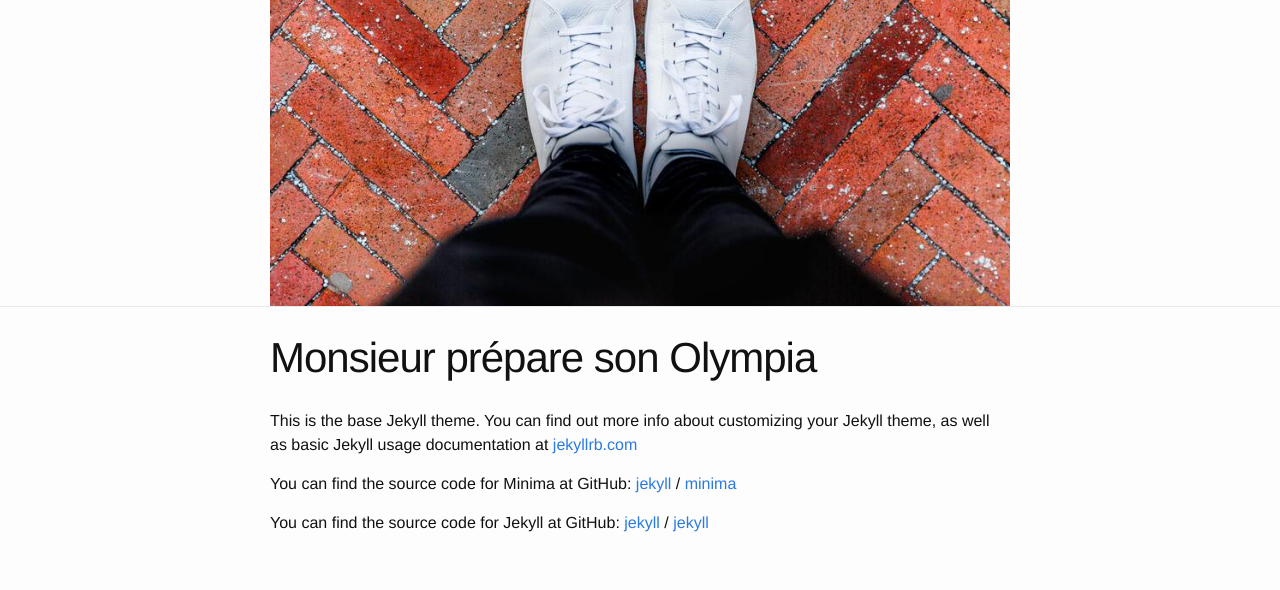
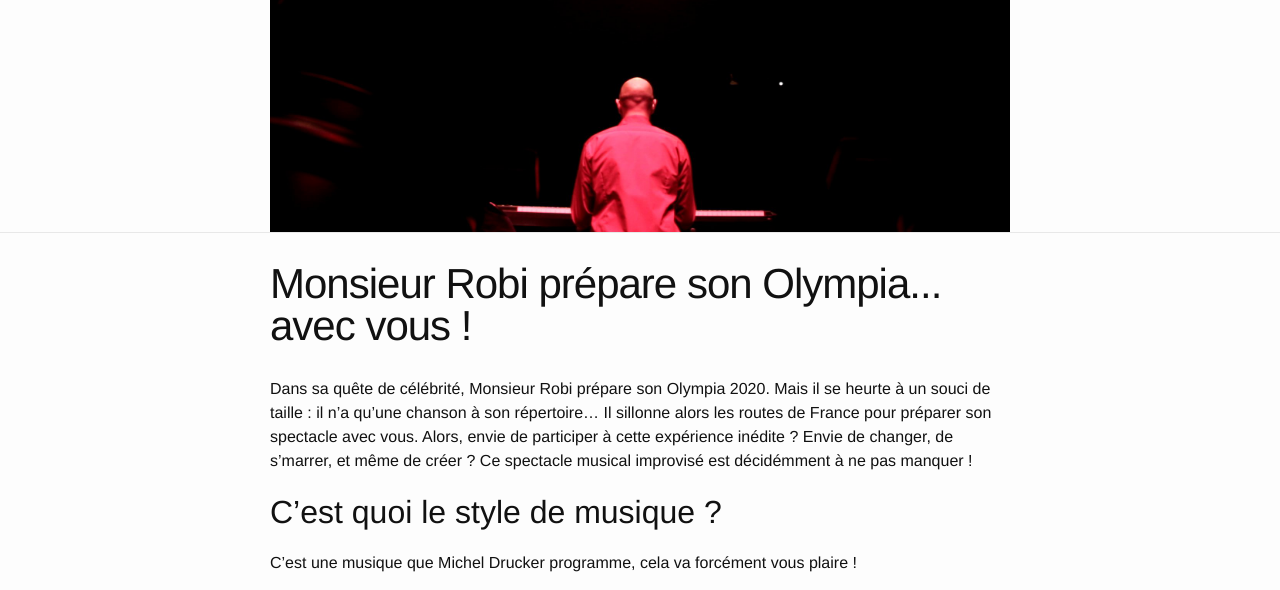
Before and after one commit to MonsieurRobi/monsieurrobi.github.io, a Jekyll site: the page built from 1-olympia.md, in a window 1280 px wide and 1400 px high, scrolled down 248 px. Shown: the top 590 px of the window. Built offline with Jekyll 4.4.1, drawn with Linux system fonts in a browser that asks for light colours; some of the changed text lies outside the part shown; grey boxes are pictures that could not be loaded.

Commit message:
add robi activites

```diff
--- /dev/null
+++ b/1-olympia.md
@@ -0,0 +1,36 @@
+---
+layout: page
+title: Monsieur Robi prépare son Olympia
+image: "robi_back.jpg"
+subtitle: Monsieur Robi prépare son Olympia... avec vous !
+permalink: /olympia/
+show_in_menu: true
+---
+Dans sa quête de célébrité, Monsieur Robi prépare son Olympia 2020. Mais il se heurte à un souci de taille : il n'a qu'une chanson à son répertoire... Il sillonne alors les routes de France pour préparer son spectacle avec vous. Alors, envie de participer à cette expérience inédite ? Envie de changer, de s'marrer, et même de créer ? Ce spectacle musical improvisé est décidémment à ne pas manquer !
+
+## C'est quoi le style de musique ?
+
+C'est une musique que Michel Drucker programme, cela va forcément vous plaire !
+
+<iframe width="560" height="315" src="https://www.youtube.com/embed/3s6wtXFY4H8?start=39" title="YouTube video player" frameborder="0" allow="accelerometer; autoplay; clipboard-write; encrypted-media; gyroscope; picture-in-picture" allowfullscreen=""></iframe>
+
+## "Ce n'est pas une référence pour moi Michel Drucker"
+
+C'est un concours de circonstance qui a amené Monsieur Robi sur le plateau de Vivement Dimanche.
+Voici d'autres chansons extraites de son album _Pommes de terre_
+
+<iframe width="100%" height="400" scrolling="no" frameborder="no" allow="autoplay" src="https://w.soundcloud.com/player/?url=https%3A//api.soundcloud.com/playlists/6794746&color=%23ff5500&auto_play=false&hide_related=false&show_comments=true&show_user=true&show_reposts=false&show_teaser=true&visual=true"></iframe><div style="font-size: 10px; color: #cccccc;line-break: anywhere;word-break: normal;overflow: hidden;white-space: nowrap;text-overflow: ellipsis; font-family: Interstate,Lucida Grande,Lucida Sans Unicode,Lucida Sans,Garuda,Verdana,Tahoma,sans-serif;font-weight: 100;"><a href="https://soundcloud.com/robiandco" title="Monsieur Robi" target="_blank" style="color: #cccccc; text-decoration: none;">Monsieur Robi</a> · <a href="https://soundcloud.com/robiandco/sets/pommes-de-terre" title="Pommes de terre" target="_blank" style="color: #cccccc; text-decoration: none;">Pommes de terre</a></div>
+
+## "Y a t'il un clip de Monsieur Robi ?"
+
+Il suffit de demander !
+
+<iframe width="560" height="315" src="https://www.youtube.com/embed/kDd1gK3SGvM" title="YouTube video player" frameborder="0" allow="accelerometer; autoplay; clipboard-write; encrypted-media; gyroscope; picture-in-picture" allowfullscreen></iframe>
+
+## "Ce n'est pas clair pour moi à quoi ressemblera ce spectacle improvisé"
+
+C'est normal, on ne peut pas vous dire ce que ce sera précisément, vu qu'il y a une large part d'improvisation.
+
+Mais si vous avez un peu de temps, l'interview de Lionel Dijoux pour Variance FM permet de se faire une petite idée sur la question...
+
+<iframe width="560" height="315" src="https://www.youtube.com/embed/UHR7SiACFRg" title="YouTube video player" frameborder="0" allow="accelerometer; autoplay; clipboard-write; encrypted-media; gyroscope; picture-in-picture" allowfullscreen></iframe>
--- a/_config.yml
+++ b/_config.yml
@@ -6,13 +6,12 @@
 # 'jekyll serve'. If you change this file, please restart the server process.
 
 # Site settings
-title: Balade papote
-email: christophe@robiweb.net
+title: Monsieur Robi
+email: bonjour@monsieurrobi.com
 description: > # this means to ignore newlines until "baseurl:"
-  Une balade papote, c'est un moment privilégié où l'on se balade, où l'on papote,
-  où l'on apprend et où il nous arrive même d'en sortir avec des propositions d'actions concrètes
+  Envie de vivre une expérience inédite ? Laissez-vous embarquer dans l'univers de Monsieur Robi et ses balades entrainantes et aérées !
 # baseurl: "/" # the subpath of your site, e.g. /blog
-url: "https://balade-papote.org" # the base hostname & protocol for your site
+url: "https://monsieurrobi.com" # the base hostname & protocol for your site
 
 # Outputting
 permalink: /:categories/:year/:month/:day/:title
--- a/_includes/header.html
+++ b/_includes/header.html
@@ -22,7 +22,7 @@
       </div>
     </nav>
   <div>
-    <img src="/assets/shoes.jpg">
+    <img src="/assets/{{ page.image | default: 'robi_back.jpg' }}">
   </div>
 
   </div>
--- a/_layouts/page.html
+++ b/_layouts/page.html
@@ -4,7 +4,7 @@ layout: default
 <article class="post">
 
   <header class="post-header">
-    <h1 class="post-title">{{ page.title }}</h1>
+    <h1 class="post-title">{{ page.subtitle }}</h1>
   </header>
 
   <div class="post-content">
--- a/index.html
+++ b/index.html
@@ -8,7 +8,7 @@ layout: default
   {% assign next_balades = site.posts | where_exp:"balade", "balade.date  >= site.time" %}
   {% assign previous_balades = site.posts | where_exp:"balade", "balade.date < site.time" %}
 
-  <h1 class="page-heading">Prochaines balades</h1>
+  <h1 class="page-heading">Prochaines dates</h1>
 
   <ul class="post-list">
     {% for post in next_balades %}
@@ -22,7 +22,7 @@ layout: default
     {% endfor %}
   </ul>
 
-  <h1 class="page-heading">Balades passées</h1>
+  <h1 class="page-heading">Dates passées</h1>
   <ul class="post-list">
     {% for post in previous_balades %}
       <li>
--- a/olympia.md
+++ /dev/null
@@ -1,18 +0,0 @@
----
-layout: page
-title: Monsieur prépare son Olympia
-permalink: /olympia/
----
-
-This is the base Jekyll theme. You can find out more info about customizing your Jekyll theme, as well as basic Jekyll usage documentation at [jekyllrb.com](https://jekyllrb.com/)
-
-You can find the source code for Minima at GitHub:
-[jekyll][jekyll-organization] /
-[minima](https://github.com/jekyll/minima)
-
-You can find the source code for Jekyll at GitHub:
-[jekyll][jekyll-organization] /
-[jekyll](https://github.com/jekyll/jekyll)
-
-
-[jekyll-organization]: https://github.com/jekyll
```
Also changed, not shown: 2-piano-kismar.md (added, +13 -0 lines), a-propos.md (deleted, +0 -12 lines), interventions-musicales.md (+7 -11 lines), piano-kismar.md (deleted, +0 -18 lines), assets/robi_back.jpg (added), assets/sombrero-paul-bert.png (added), assets/sombrero.jpg (added), assets/table_kismar.jpg (added).
